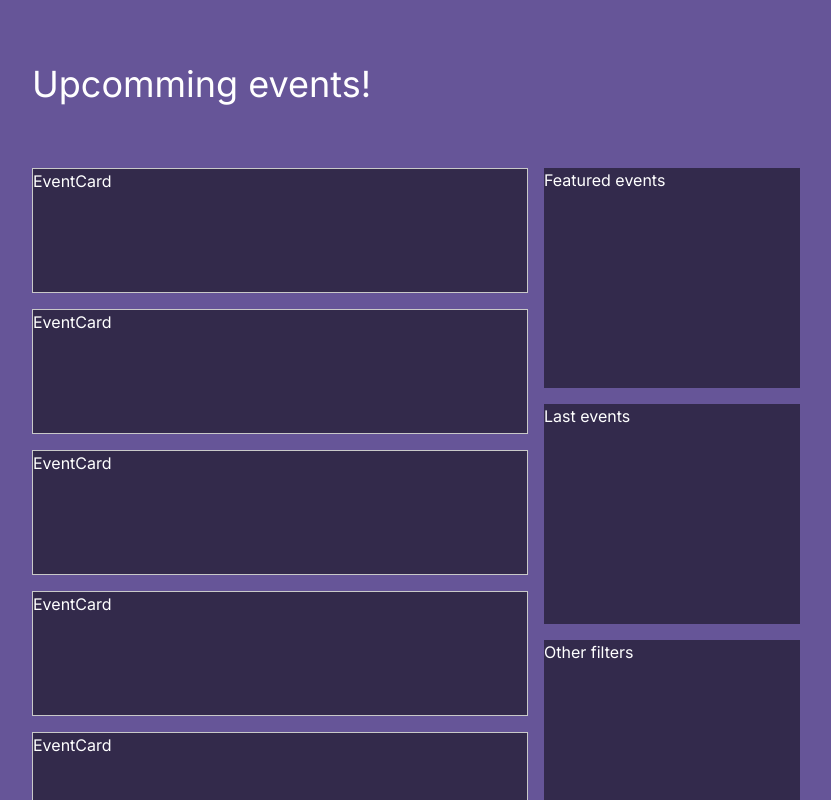
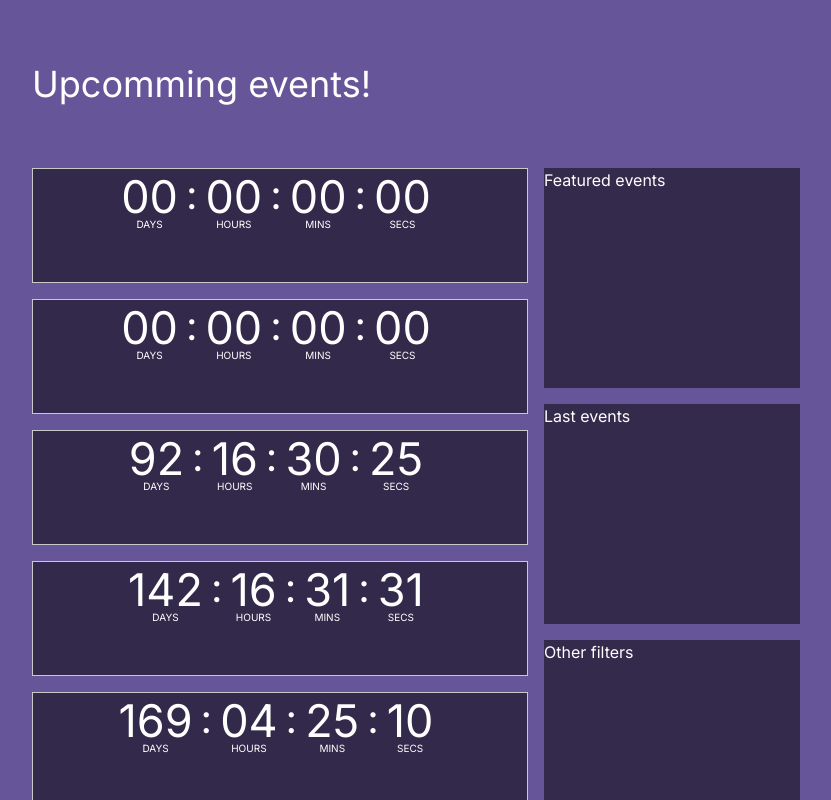
Before and after one commit to ruslanguns/portfolio-apps, a Next.js app in the folder 1-CountDown-Timer/app/: page / in a window 1280 px wide. Shown: the top 800 px of the page, without its empty margins (224-1055 px from the left). Built offline with nearby package versions, Linux system fonts and the light colour scheme.

Commit message:
Add counter and use time left hook

```diff
--- /dev/null
+++ b/1-CountDown-Timer/app/components/Counter.js
@@ -0,0 +1,37 @@
+import styles from '../styles/Counter.module.css'
+import useTimeLeft from '../hooks/useTimeLeft'
+
+const CounterBlock = ({ label, value }) => {
+  return (
+    <div>
+      <span>
+        {value < 10 && value >= 0 ? '0' + value : value < 0 ? '00' : value}
+      </span>
+      <span>{label}</span>
+    </div>
+  )
+}
+const CounterSeparator = () => {
+  return (
+    <div>
+      <span>:</span>
+    </div>
+  )
+}
+
+const Counter = ({ date }) => {
+  const [days, hours, minutes, seconds] = useTimeLeft(date)
+
+  return (
+    <div className={styles.counter}>
+      <CounterBlock label="Days" value={days} />
+      <CounterSeparator />
+      <CounterBlock label="Hours" value={hours} />
+      <CounterSeparator />
+      <CounterBlock label="Mins" value={minutes} />
+      <CounterSeparator />
+      <CounterBlock label="Secs" value={seconds} />
+    </div>
+  )
+}
+export default Counter
--- a/1-CountDown-Timer/app/components/EventCard.js
+++ b/1-CountDown-Timer/app/components/EventCard.js
@@ -1,6 +1,11 @@
 import styles from '../styles/EventCard.module.css'
+import Counter from './Counter'
 
-const EventCard = () => {
-  return <div className={styles.container}>EventCard</div>
+const EventCard = ({ name, date }) => {
+  return (
+    <div className={styles.container}>
+      <Counter date={date} />
+    </div>
+  )
 }
 export default EventCard
--- /dev/null
+++ b/1-CountDown-Timer/app/hooks/useTimeLeft.js
@@ -0,0 +1,29 @@
+import { useEffect, useState } from 'react'
+
+const useTimeLeft = (date) => {
+  const [secondsLeft, setSecondsLeft] = useState(0)
+
+  useEffect(() => {
+    setSecondsLeft(
+      Math.floor(new Date(date).getTime() / 1000 - new Date().getTime() / 1000)
+    )
+
+    const interval = setInterval(() => {
+      secondsLeft <= 0
+        ? clearInterval(interval)
+        : setSecondsLeft(secondsLeft - 1)
+    }, 1000)
+
+    return () => clearInterval(interval)
+  }, [date, secondsLeft])
+
+  const days = secondsLeft > 0 ? Math.floor(secondsLeft / 24 / 60 / 60) : 0
+  const hoursLeft = Math.floor(secondsLeft - days * 86400)
+  const hours = secondsLeft > 0 ? Math.floor(hoursLeft / 3600) : 0
+  const minutesLeft = Math.floor(hoursLeft - hours * 3600)
+  const minutes = secondsLeft > 0 ? Math.floor(minutesLeft / 60) : 0
+  const seconds = secondsLeft % 60
+
+  return [days, hours, minutes, seconds]
+}
+export default useTimeLeft
--- a/1-CountDown-Timer/app/pages/index.js
+++ b/1-CountDown-Timer/app/pages/index.js
@@ -23,9 +23,18 @@ export default function Home() {
         </aside>
 
         <div className={styles.events}>
-          {Array.from({ length: 25 }).map((_, index) => (
-            <EventCard key={index} />
-          ))}
+          {[
+            new Date('2022-05-08T15:00:53'),
+            new Date('2022-05-06T12:03:34'),
+            new Date('2022-08-21T12:05:15'),
+            new Date('2022-12-31T12:27:24'),
+            new Date('2022-10-10T12:06:21'),
+            new Date('2022-11-06'),
+          ]
+            .sort((a, b) => a - b)
+            .map((date, index) => (
+              <EventCard key={index} date={date} />
+            ))}
         </div>
       </main>
     </div>
--- /dev/null
+++ b/1-CountDown-Timer/app/styles/Counter.module.css
@@ -0,0 +1,43 @@
+.counter {
+  display: flex;
+  justify-content: center;
+  width: 100%;
+  margin-top: 0.25rem !important;
+}
+
+.counter div {
+  margin: 0;
+  margin-right: 0.5rem;
+  margin-block: 0 !important;
+}
+
+.counter div span {
+  display: block;
+}
+
+/* Números del contador */
+.counter div span:nth-child(1) {
+  font-size: 45px;
+  line-height: 40px;
+  padding-top: 0.25rem;
+}
+
+/* Letras del contador */
+.counter div span:nth-last-child(1) {
+  font-size: 10px;
+  text-align: center;
+  text-transform: uppercase;
+}
+
+/* Separador del contador : */
+.counter div:nth-child(even) > span {
+  font-size: 40px !important;
+  line-height: 35px !important;
+}
+
+@media screen and (max-width: 480px) {
+  .counter {
+    margin-top: 2rem;
+    zoom: 75%;
+  }
+}
--- a/1-CountDown-Timer/app/styles/EventCard.module.css
+++ b/1-CountDown-Timer/app/styles/EventCard.module.css
@@ -1,6 +1,5 @@
 .container {
-  width: 100%;
   background-color: rgba(0, 0, 0, 0.5);
   border: 1px solid rgb(201, 201, 201);
-  height: 125px;
+  height: 115px;
 }
```
